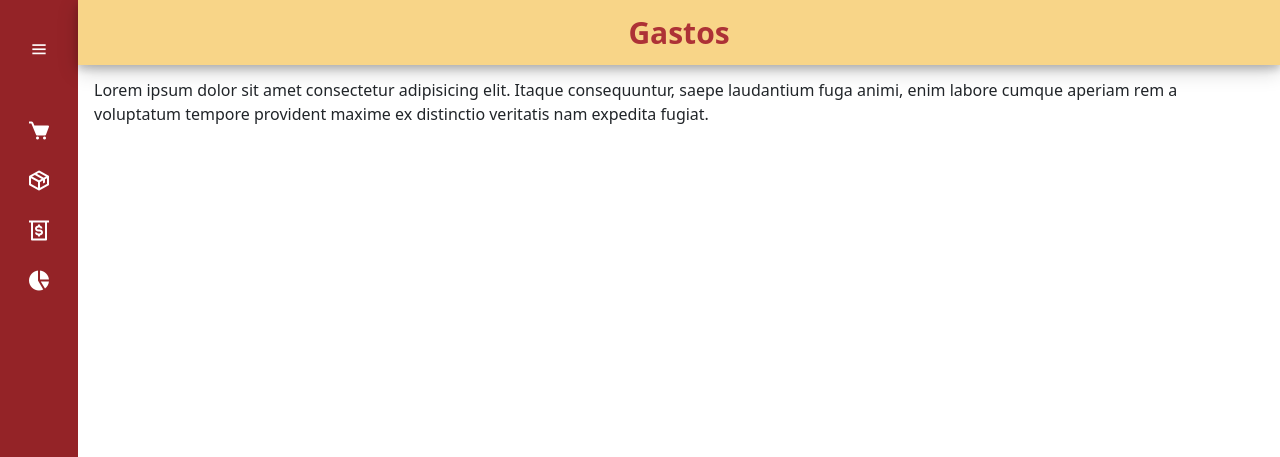
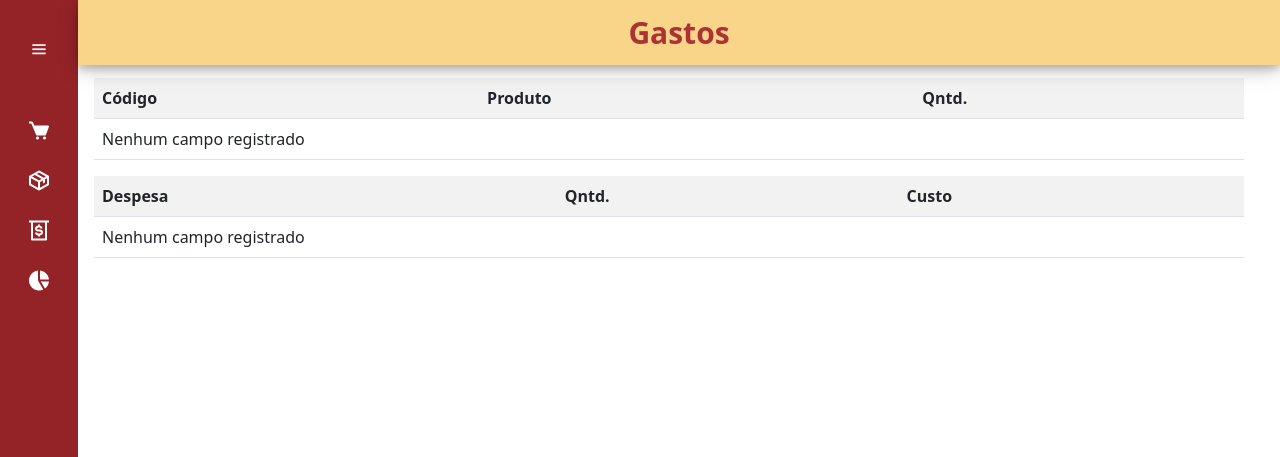
Before and after one commit to Matheus-Bon/frente-de-caixa, a Django app: page /gastos/ in a window 1280 px wide. Shown: the top 457 px of the page. Run offline with Django 4.2, Linux system fonts and the light colour scheme; a user stored in the database is signed in.

Commit message:
Edição na parte da view em 'cadastro'

```diff
--- a/cadastro/urls.py
+++ b/cadastro/urls.py
@@ -2,6 +2,7 @@
 from .views import ProdutoCreate, DespesaCreate
 from .views import ProdutoUpdate, DespesaUpdate
 from .views import ProdutoDelete, DespesaDelete
+from .views import ProdutoList, DespesaList
 
 
 
@@ -15,7 +16,8 @@
     path('excluir/produto/<int:pk>/', ProdutoDelete.as_view(),name='excluir-produto'),
     path('excluir/despesa/<int:pk>', DespesaDelete.as_view(),name='excluir-despesa'),
 
-
+    path('gastos/',ProdutoList.as_view(), name='lista-produto'),
+    path('gastos/',DespesaList.as_view(), name='lista-despesa'),
 
 
 ]
--- a/paginas/templates/paginas/gastos.html
+++ b/paginas/templates/paginas/gastos.html
@@ -9,7 +9,73 @@
 
 <div class="home_content">
     <div class="conteudo_pagina">
-        Lorem ipsum dolor sit amet consectetur adipisicing elit. Itaque consequuntur, saepe laudantium fuga animi, enim labore cumque aperiam rem a voluptatum tempore provident maxime ex distinctio veritatis nam expedita fugiat.
+
+        <div class="table-responsive">
+            <table class="table table-striped">
+                <tr>
+                    <th>Código</th>
+                    <th>Produto</th>
+                    <th>Qntd.</th>
+                </tr>
+
+                {% for produto in object_list %}
+
+                <tr>
+                    <td>{{ produto.pk }}</td>
+                    <td>{{ produto.nome_produto }}</td>
+                    <td>{{ produto.quantidade_produto }}</td>
+                </tr>
+
+                {% empty %}
+                <tr>
+                    <td colspan="3">Nenhum campo registrado</td>
+                </tr>
+
+
+                {% endfor %}
+
+                <div class="table-responsive">
+                    <table class="table table-striped">
+                        <tr>
+                            <th>Despesa</th>
+                            <th>Qntd.</th>
+                            <th>Custo</th>
+                        </tr>
+
+                        {% for despesa in object_list %}
+
+                        <tr>
+                            <td>{{ despesa.nome_despesa }}</td>
+                            <td>{{ despesa.quantidade_despesa }}</td>
+                            <td>{{ despesa.custo }}</td>
+                        </tr>
+
+                        {% empty %}
+                        <tr>
+                            <td colspan="3">Nenhum campo registrado</td>
+                        </tr>
+
+
+                        {% endfor %}
+
+
+
+
+
+
+            </table>
+        </div>
+
+
+
+
+
+
+
+
+
+
+
     </div>
 </div>
 
--- a/paginas/templates/paginas/modelo.html
+++ b/paginas/templates/paginas/modelo.html
@@ -8,7 +8,7 @@
 <meta http-equiv="X-UA-Compatible" content="IE=edge">
 <meta name="viewport" content="width=device-width, initial-scale=1.0">
 
-<link rel="stylesheet" href="{% static 'css/styles.css' %}">
+<link rel="stylesheet" href="{% static 'css/styles3.css' %}">
 
 <link href='https://unpkg.com/boxicons@2.1.2/css/boxicons.min.css' rel='stylesheet'>
 
```
Also changed, not shown: cadastro/views.py (+6 -9 lines), paginas/templates/paginas/estoque.html (+34 -0 lines), db.sqlite3, static/css/styles3.css (renamed from static/css/styles.css).
